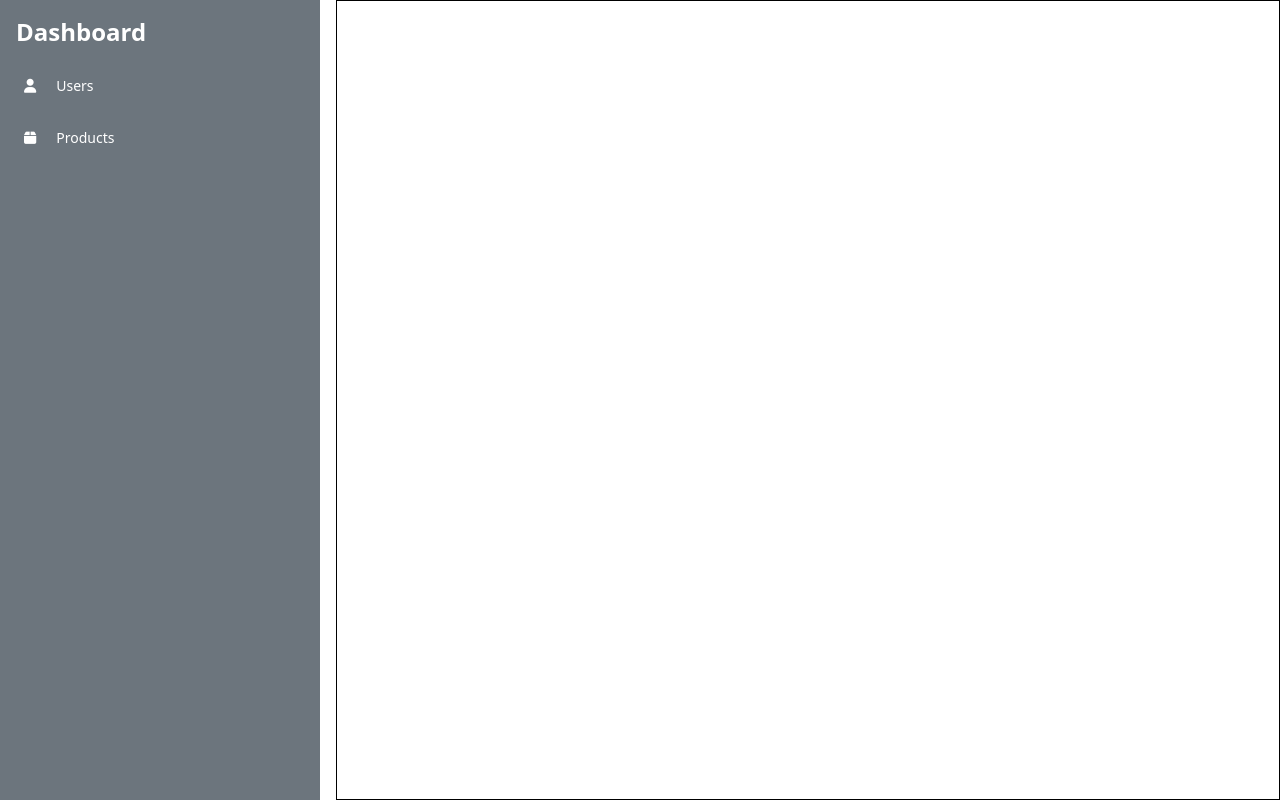
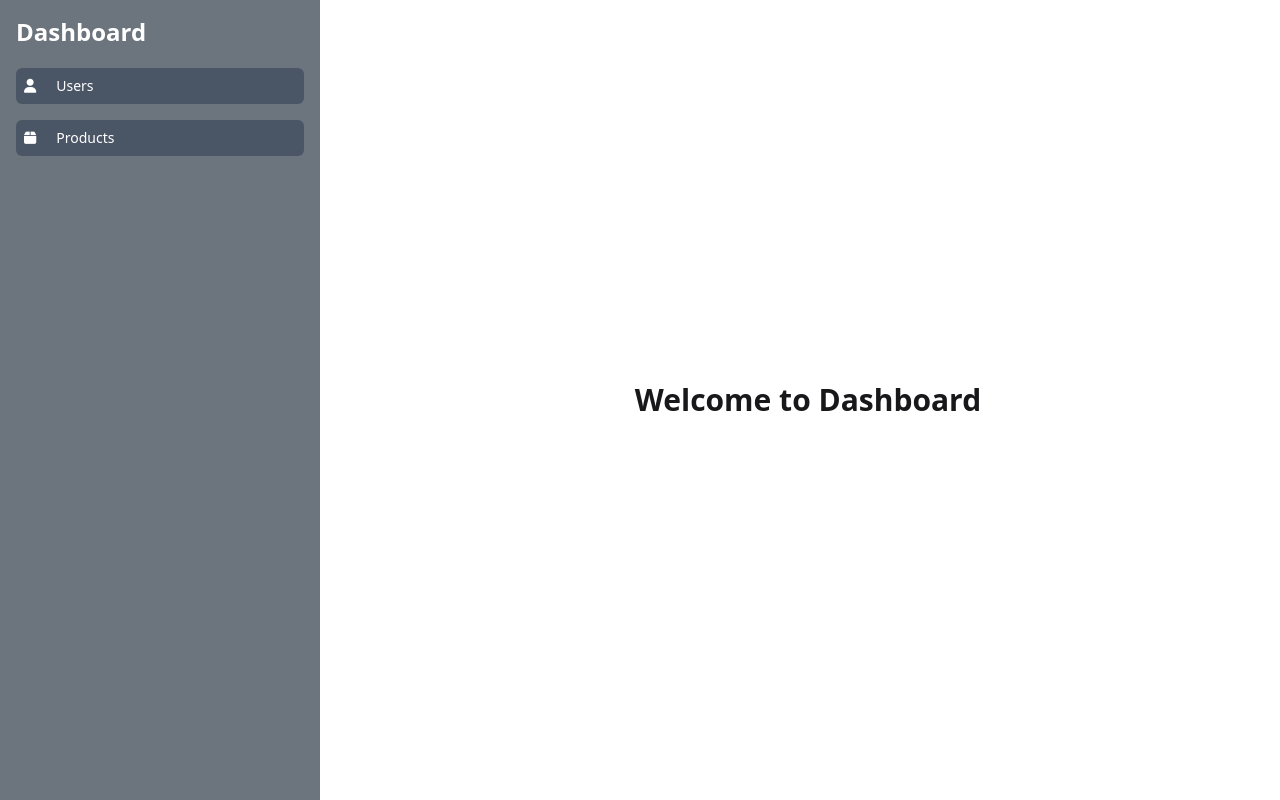
Before and after one commit to habibulalam/Admin_Panel-Intern_Task, a React (Vite) app: page / in a window 1280 px wide. Built offline with nearby package versions, Linux system fonts and the light colour scheme.

Commit message:
dynamic user list rendering added

```diff
--- a/src/App.jsx
+++ b/src/App.jsx
@@ -1,17 +1,28 @@
-import { useState } from 'react'
+import { useEffect, useState } from 'react'
 import './App.css'
-import { Outlet } from 'react-router-dom'
+import { Outlet, useLocation } from 'react-router-dom'
 import Sidebar from './Components/Sidebar/Sidebar'
 
 function App() {
-  const [count, setCount] = useState(0)
+  const [urlLocation, setUrlLocation] = useState('');
+  const currentLocation = useLocation();
+
+  useEffect(() => {
+    console.log(currentLocation.pathname);
+    setUrlLocation(currentLocation.pathname);
+  }, [currentLocation]);
 
   return (
     <>
-      <div className='flex gap-4'>
+      <div className='flex flex-col md:flex-row gap-4'>
         <Sidebar></Sidebar>
-        <div className='h-screen w-full border border-black overflow-y-scroll'>
-          <Outlet></Outlet>
+
+        <div className='h-screen max-w-full w-[90%] mx-auto overflow-y-scroll '>
+          {
+            urlLocation == "/"
+              ? <div className='w-full h-screen flex justify-center items-center'><h1 className='text-3xl font-bold'>Welcome to Dashboard</h1></div>
+              : <Outlet></Outlet>
+          }
         </div>
       </div>
     </>
--- a/src/Components/All Users/AllUsers.jsx
+++ b/src/Components/All Users/AllUsers.jsx
@@ -1,9 +1,61 @@
+import { useEffect, useState } from "react";
+
 
 
 const AllUsers = () => {
+
+    const [users, setUsers] = useState([]);
+    const [loading, setLoading] = useState(true)
+
+    useEffect(() => {
+        setLoading(true)
+
+        fetch('https://jsonplaceholder.typicode.com/users')
+            .then(res => res.json())
+            .then(data => {
+                console.log(data)
+                setUsers(data)
+                setLoading(false)
+            })
+    }, [])
+    if (loading) {
+        return <div className="w-full h-screen flex justify-center items-center"><span className="loading loading-spinner loading-xl"></span></div>
+    }
+
     return (
         <div>
-            <h1>All users route</h1>
+            {/* Container */}
+            <div className="mt-5">
+                <h1 className="text-center font-semibold mb-3">Users List</h1>
+                <div className="overflow-x-auto md:overflow-x-hidden rounded-box border border-base-content/55 bg-base-200">
+                    <table className="table">
+                        {/* head */}
+                        <thead className="border-b border-base-content/55 ">
+                            <tr className="border-b-2 text-gray-800">
+                                <th></th>
+                                <th>Name</th>
+                                <th>Email</th>
+                                <th>City</th>
+                            </tr>
+                        </thead>
+                        <tbody>
+                            {/* row starts */}
+                            {
+                                users.map((user, index) => {
+                                    return <tr key={index} className="hover:bg-gray-200 hover:cursor-pointer hover:scale-x-[1.02] transition duration-500">
+                                        <th>{index+1}</th>
+                                        <td>{user.name}</td>
+                                        <td>{user.email}</td>
+                                        <td>{user.address.city}</td>
+                                    </tr>
+                                })
+                            }
+
+
+                        </tbody>
+                    </table>
+                </div>
+            </div>
         </div>
     );
 };
--- a/src/Components/Sidebar/Sidebar.jsx
+++ b/src/Components/Sidebar/Sidebar.jsx
@@ -2,6 +2,11 @@ import { NavLink } from "react-router-dom";
 
 
 const Sidebar = () => {
+
+    const handleNavLinkClick = () => {
+        document.getElementById('my-drawer-2').checked = false;
+    }
+
     return (
         <div>
             <div className="drawer lg:drawer-open">
@@ -16,7 +21,7 @@ const Sidebar = () => {
 
                         {/* Merged Static Sidebar Content */}
                         <div className="space-y-3">
-                            <div className="flex items-center justify-between">
+                            <div className="flex flex-col-reverse md:flex-row items-center justify-between">
                                 <h2 className="text-2xl font-semibold">Dashboard</h2>
                                 {/* Close button for small devices */}
                                 <div className="lg:hidden flex justify-end mb-4">
@@ -27,14 +32,18 @@ const Sidebar = () => {
                                 <ul className="pt-2 pb-4 space-y-4 text-sm">
                                     <li className="rounded-sm">
                                         <NavLink to={'allUsers'}
-                                            className={({ isActive }) => isActive ? 'flex items-center p-2 space-x-3 rounded-md bg-white text-custom-secondary shadow-lg shadow-custom-primary' : 'flex items-center p-2 space-x-3 rounded-md text-white hover:scale-105 hover:border hover:border-white transition duration-700'}>
+                                            className={({ isActive }) => isActive ? 'flex items-center p-2 space-x-3 rounded-md bg-white text-custom-secondary shadow-lg shadow-custom-primary' : 'flex items-center p-2 space-x-3 rounded-md bg-gray-600 text-white hover:scale-105 hover:border hover:border-white transition duration-700'}
+                                            onClick={handleNavLinkClick}
+                                            >
                                             <i className="fa-solid fa-user"></i>
                                             <span>Users</span>
                                         </NavLink>
                                     </li>
                                     <li className="rounded-sm">
                                         <NavLink to={'products'}
-                                            className={({ isActive }) => isActive ? 'flex items-center p-2 space-x-3 rounded-md bg-white text-custom-secondary shadow-lg shadow-custom-primary' : 'flex items-center p-2 space-x-3 rounded-md text-white hover:scale-105 hover:border hover:border-white transition duration-700'}>
+                                            className={({ isActive }) => isActive ? 'flex items-center p-2 space-x-3 rounded-md bg-white text-custom-secondary shadow-lg shadow-custom-primary' : 'flex items-center p-2 space-x-3 rounded-md bg-gray-600 text-white hover:scale-105 hover:border hover:border-white transition duration-700'}
+                                            onClick={handleNavLinkClick}
+                                            >
                                             <i className="fa-solid fa-box"></i>
                                             <span>Products</span>
                                         </NavLink>
--- a/src/main.jsx
+++ b/src/main.jsx
@@ -18,7 +18,7 @@ const router = createBrowserRouter([
     children: [
       {
         path: "allUsers",
-        element: <AllUsers></AllUsers>,
+        element: <AllUsers></AllUsers>
       },
       {
         path: "products",
```
